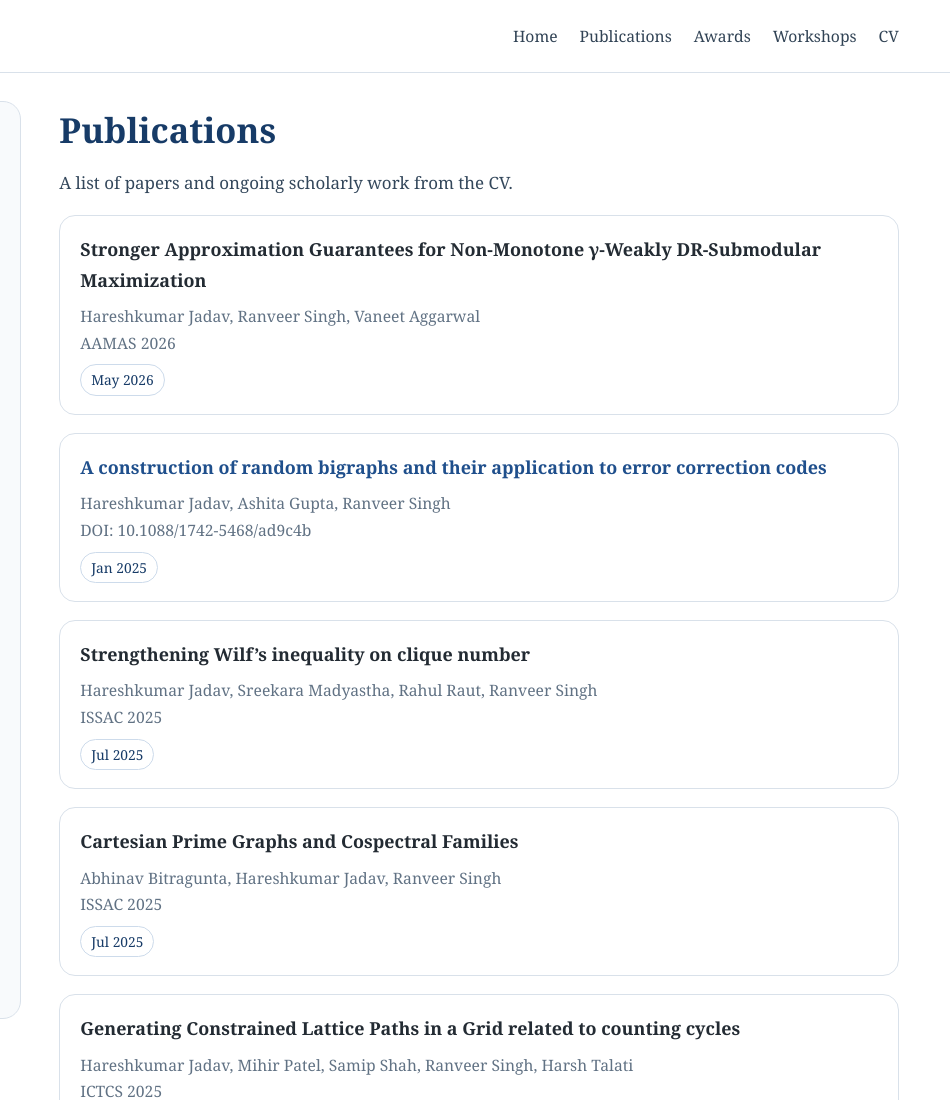
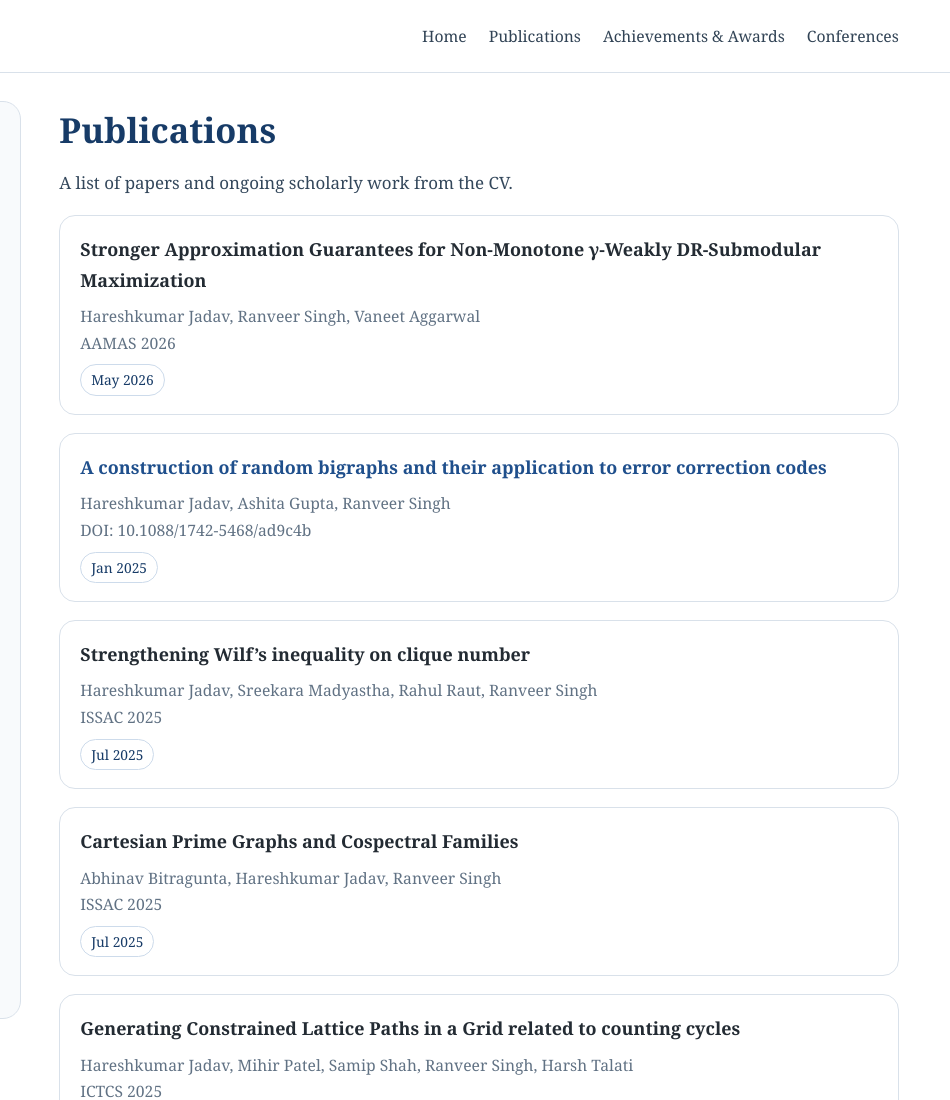
Before and after one commit to Hareshkumar11/Hareshkumar11.github.io, a plain HTML site: page publications.html in a window 1280 px wide. Shown: the top 1100 px of the page, 330-1280 px from the left. Drawn offline with Linux system fonts and the light colour scheme.

Commit message:
Update navigation links in publications.html

```diff
--- a/publications.html
+++ b/publications.html
@@ -13,9 +13,8 @@
       <nav class="nav-links" aria-label="Main navigation">
         <a href="index.html">Home</a>
         <a href="publications.html">Publications</a>
-        <a href="achievements.html">Awards</a>
-        <a href="workshops.html">Workshops</a>
-        <a href="assets/CV.pdf" target="_blank" rel="noopener">CV</a>
+        <a href="achievements.html">Achievements & Awards</a>
+        <a href="workshops.html">Conferences</a>
       </nav>
     </div>
   </header>
```
